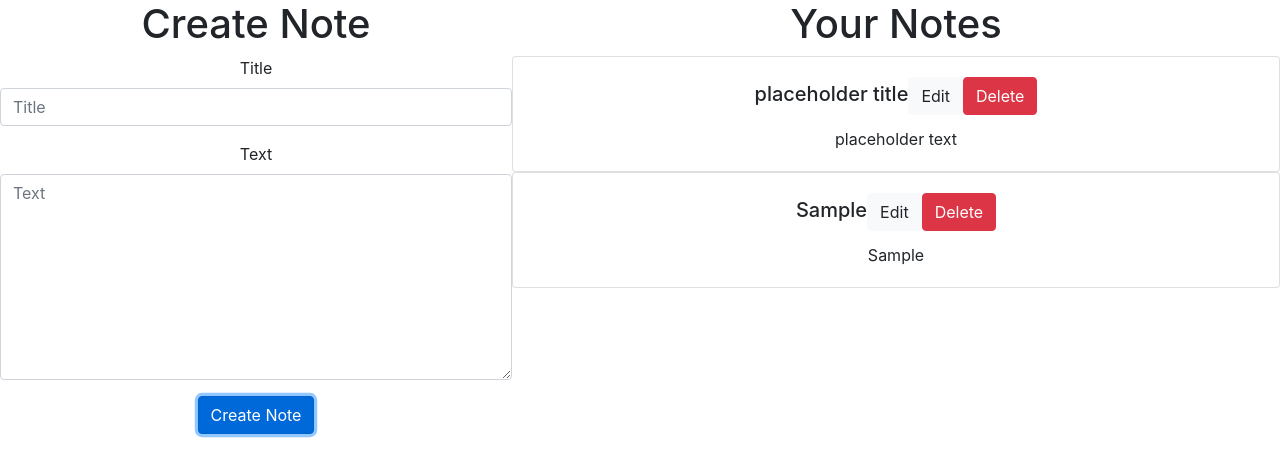
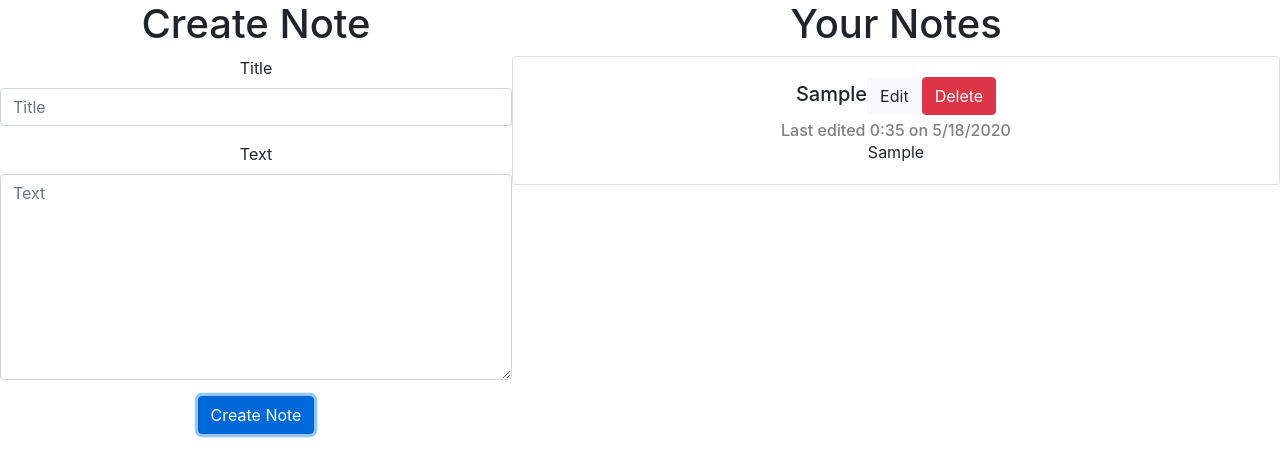
Before and after one commit to alex-shen1/NotesApp, a React (Create React App) app: page / in a window 1280 px wide. Both pictures are taken after typing "Sample", "Sample" into the empty fields and a click on the button "Create Note". Shown: the top 476 px of the page. Built offline with nearby package versions, Linux system fonts and the light colour scheme.

Commit message:
Implemented timestamps

```diff
--- a/src/App.css
+++ b/src/App.css
@@ -11,3 +11,7 @@
 #notesList {
   width: 60%
 }
+
+#timestamp {
+  color:gray
+}
--- a/src/App.js
+++ b/src/App.js
@@ -2,13 +2,15 @@ import React, { Component } from 'react';
 import './App.css';
 import NotesList from "./NotesList.js";
 import WriteNotePanel from "./WriteNotePanel.js";
-import 'bootstrap/dist/css/bootstrap.min.css';
+import 'bootstrap/dist/css/bootstrap.min.css'; // uses "darkly" bootswatch theme
 
 class App extends Component {
   constructor(props) {
     super(props);
     this.state = {
-      notes: [{ title: "placeholder title", text: "placeholder text", index: 0 }],
+      notes: [
+        // { title: "placeholder title", text: "placeholder text", index: 0, timestamp: this.nowTimeString()}
+      ],
       activeTitle: "",
       activeText: "",
       editing: false,
@@ -20,11 +22,19 @@ class App extends Component {
     this.setState({ activeTitle: "" });
     this.setState({ activeText: "" });
   }
+
+  nowTimeString = () => {
+    let now = new Date();
+
+    return ("Last edited " + now.getHours() + ":" + now.getMinutes() + " on " +
+    (now.getMonth()+1) + "/" + now.getDate() + "/" + now.getFullYear())
+  }
   addNote = () => {
     let note = {
       title: this.state.activeTitle,
       text: this.state.activeText,
-      index: this.state.notes.length
+      index: this.state.notes.length,
+      timestamp: this.nowTimeString()
     }
     this.setState(prevState => {
       return { notes: [...prevState.notes, note] };
@@ -49,11 +59,11 @@ class App extends Component {
   }
 
   editNote = () => {
-    console.log("editing note")
     let new_notes = this.state.notes;
 
     new_notes[this.state.editIndex].title = this.state.activeTitle;
     new_notes[this.state.editIndex].text = this.state.activeText;
+    new_notes[this.state.editIndex].timestamp = this.nowTimeString();
 
     this.setState({notes: new_notes});
     this.setState({editing: false})
--- a/src/NotesList.js
+++ b/src/NotesList.js
@@ -12,11 +12,19 @@ class NotesList extends Component {
                             <Card>
                                 <Card.Body>
                                     <Card.Title>{note.title}
-                                        <Button variant="light"
-                                            onClick={() => this.props.setEditingNoteFunc(note.index)}>Edit</Button>
-                                        <Button variant="danger"
-                                        onClick={() => this.props.deleteNoteFunc(note.index)}>Delete</Button>
+                                        <Button
+                                            variant="light"
+                                            onClick={() => this.props.setEditingNoteFunc(note.index)}>
+                                            Edit
+                                        </Button>
+                                        <Button
+                                            variant="danger"
+                                            onClick={() => this.props.deleteNoteFunc(note.index)}>
+                                            Delete
+                                        </Button>
                                     </Card.Title>
+
+                                    <Card.Subtitle id="timestamp">{note.timestamp}</Card.Subtitle>
 
                                     <Card.Text>{note.text}</Card.Text>
                                 </Card.Body>
--- a/src/WriteNotePanel.js
+++ b/src/WriteNotePanel.js
@@ -36,16 +36,18 @@ class WriteNotePanel extends Component {
         return <div id="addNote">
             <h1> {this.props.editing ? "Editing Note" : "Create Note"} </h1>
             <Form>
-                <Form.Group controlId="createTitle">
+                <Form.Group>
                     <Form.Label>Title</Form.Label>
-                    <Form.Control type="textarea"
+                    <Form.Control
+                        type="textarea"
                         placeholder="Title"
                         onChange={this.props.setActiveTitleFunc}
                         value={this.props.activeTitle} />
                 </Form.Group>
-                <Form.Group controlId="setText">
+                <Form.Group>
                     <Form.Label>Text</Form.Label>
-                    <Form.Control as="textarea"
+                    <Form.Control
+                        as="textarea"
                         rows="8"
                         placeholder="Text"
                         onChange={this.props.setActiveTextFunc}
@@ -53,8 +55,9 @@ class WriteNotePanel extends Component {
                         value={this.props.activeText} />
                 </Form.Group>
 
-                <Button variant="primary"
-                onClick={ this.props.editing ? (()=>this.props.editNoteFunc()) : (()=>this.props.addNoteFunc())}>
+                <Button
+                    variant={this.props.editing ? "success" : "primary"}
+                    onClick={this.props.editing ? (() => this.props.editNoteFunc()) : (() => this.props.addNoteFunc())}>
                     {this.props.editing ? "Edit Note" : "Create Note"}
                 </Button>
 
```
